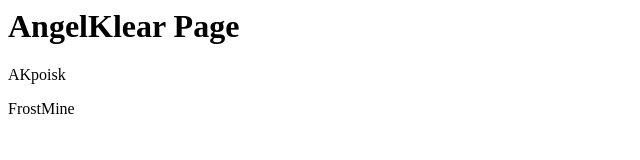
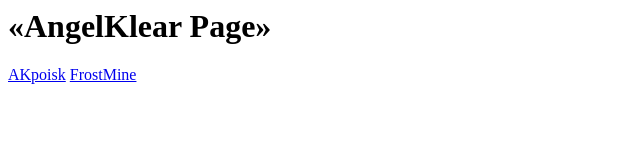
Before and after one commit to AngelKlear/AngelKlear.github.io, a plain HTML site: page index.html in a window 1280 px wide. Shown: the whole page, without its empty margins (0-640 px from the left). Drawn offline with Linux system fonts and the light colour scheme.

Commit message:
Update index.html

```diff
--- a/index.html
+++ b/index.html
@@ -1,10 +1,6 @@
 <body>
 
-<h1>AngelKlear Page</h1>
-  <form action="/akpoisk"
-  <button>AKpoisk</button>
-  </form>
-  <form action="/frostmine"
-  <button>FrostMine</button>
-  </form>
+<h1>«AngelKlear Page»</h1>
+<a href="/akpoisk">AKpoisk</a>
+<a href="/frostmine">FrostMine</a>
 </body>
```
